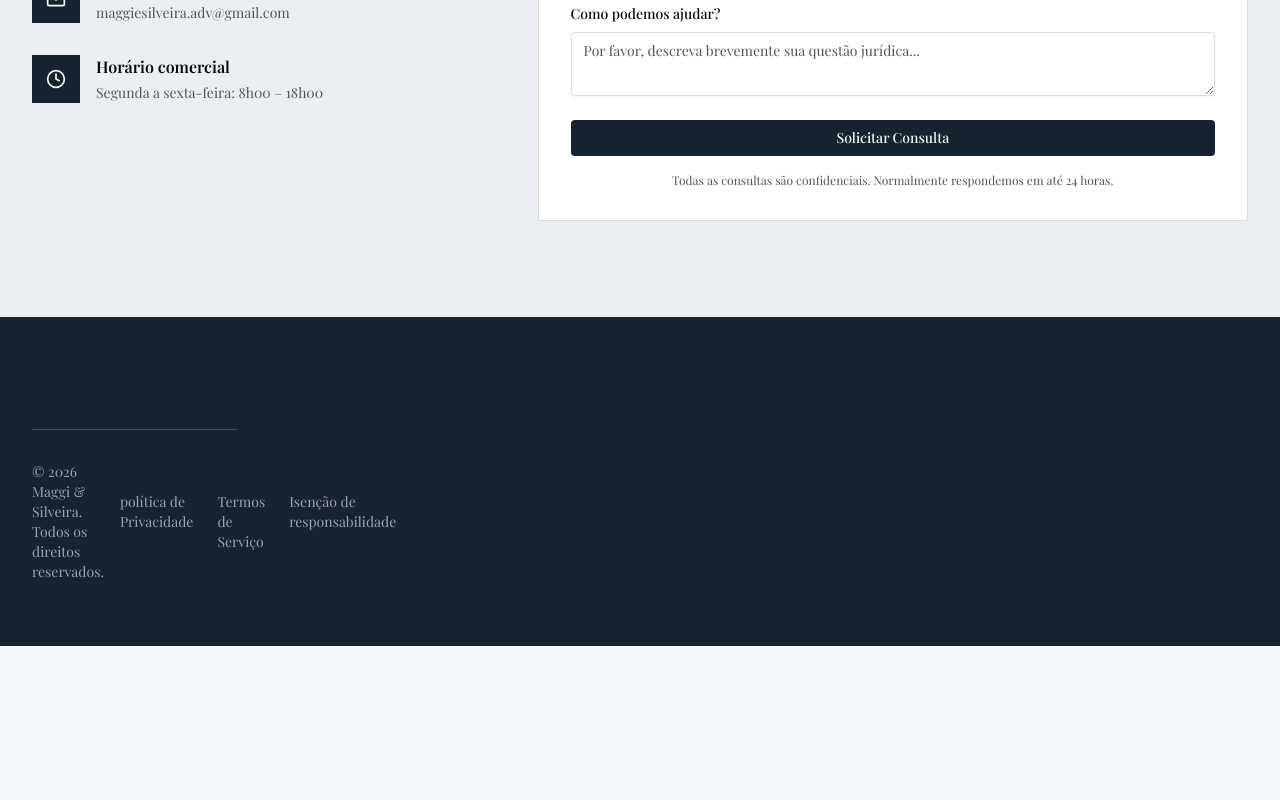
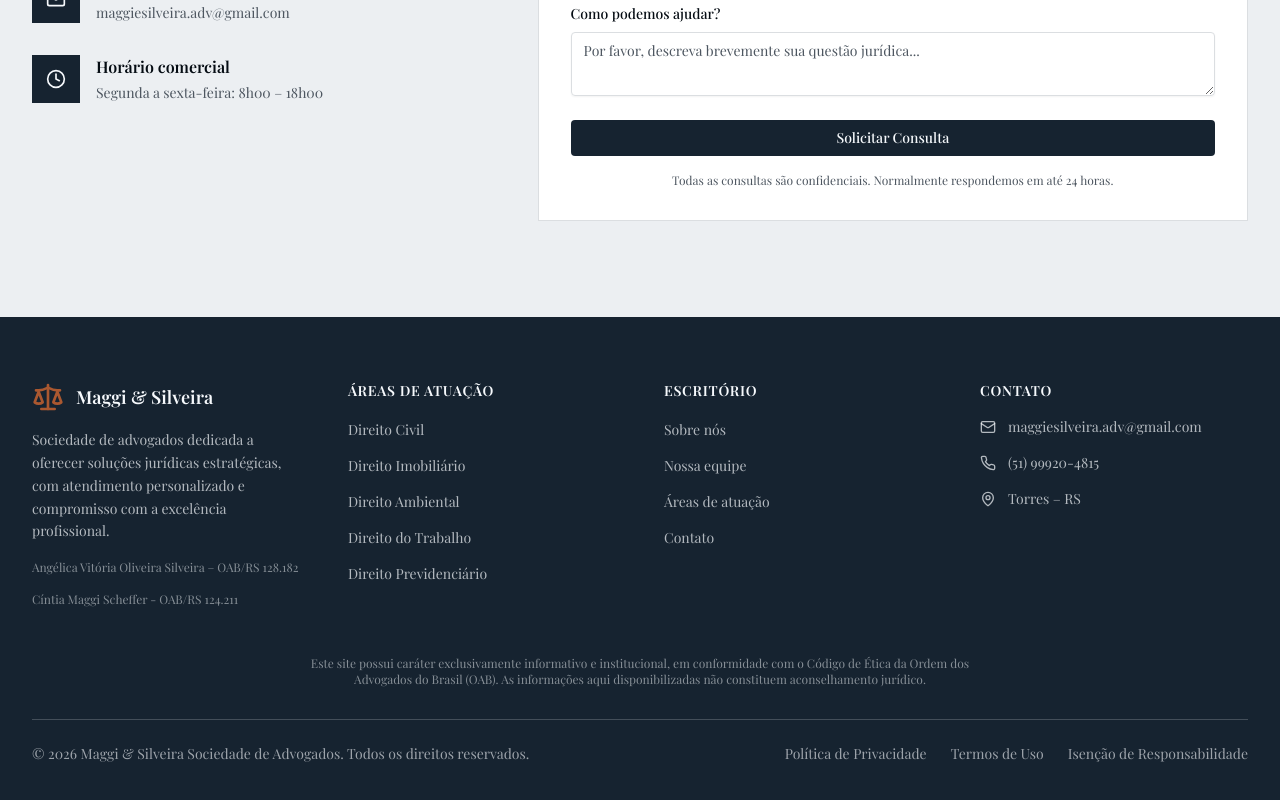
Before and after one commit to FranciscoEvaldt/Site_Maggi-Silveira, a Next.js app: page / in a window 1280 px wide. Shown: the part 4292-5092 px from the top of the page. Before the commit the page ends 4938 px from the top, so only its background shows below. Built offline with nearby package versions, Linux system fonts and the light colour scheme; a web font is replaced by a local one.

Commit message:
update footer

```diff
--- /dev/null
+++ b/app/aviso-legal/page.tsx
@@ -0,0 +1,23 @@
+export default function AvisoLegal() {
+  return (
+    <main className="max-w-4xl mx-auto px-6 py-20">
+      <h1 className="text-3xl font-bold mb-8">Aviso Legal</h1>
+
+      <p className="mb-4 text-muted-foreground">
+        Este site possui caráter exclusivamente informativo e institucional,
+        conforme as normas estabelecidas pelo Código de Ética e Disciplina da
+        Ordem dos Advogados do Brasil (OAB).
+      </p>
+
+      <p className="mb-4 text-muted-foreground">
+        O conteúdo disponibilizado não constitui oferta de serviços jurídicos
+        nem estabelece relação advogado-cliente.
+      </p>
+
+      <p className="text-muted-foreground">
+        Caso necessite de orientação jurídica, recomenda-se o contato direto com
+        um advogado habilitado.
+      </p>
+    </main>
+  )
+}
--- /dev/null
+++ b/app/isencao-de-responsabilidade/page.tsx
@@ -0,0 +1,25 @@
+export default function IsencaoResponsabilidade() {
+  return (
+    <main className="max-w-4xl mx-auto px-6 py-20">
+      <h1 className="text-3xl font-bold mb-8">
+        Isenção de Responsabilidade
+      </h1>
+
+      <p className="mb-4 text-muted-foreground">
+        As informações disponibilizadas neste site possuem caráter meramente
+        informativo e institucional.
+      </p>
+
+      <p className="mb-4 text-muted-foreground">
+        Nenhum conteúdo publicado neste site deve ser interpretado como
+        aconselhamento jurídico ou substituto para consulta profissional
+        individualizada.
+      </p>
+
+      <p className="text-muted-foreground">
+        A Maggi & Silveira Sociedade de Advogados não se responsabiliza por
+        decisões tomadas com base nas informações aqui apresentadas.
+      </p>
+    </main>
+  )
+}
--- /dev/null
+++ b/app/politica-de-privacidade/page.tsx
@@ -0,0 +1,43 @@
+export default function PoliticaPrivacidade() {
+  return (
+    <main className="max-w-4xl mx-auto px-6 py-20">
+      <h1 className="text-3xl font-bold mb-8">Política de Privacidade</h1>
+
+      <p className="mb-4 text-muted-foreground">
+        A Maggi & Silveira Sociedade de Advogados respeita a privacidade dos
+        usuários e se compromete a proteger os dados pessoais coletados neste
+        site, em conformidade com a Lei Geral de Proteção de Dados (Lei nº
+        13.709/2018 - LGPD).
+      </p>
+
+      <h2 className="text-xl font-semibold mt-8 mb-3">
+        Coleta de informações
+      </h2>
+
+      <p className="mb-4 text-muted-foreground">
+        Podemos coletar informações fornecidas voluntariamente pelo usuário por
+        meio de formulários de contato, como nome, telefone e e-mail.
+      </p>
+
+      <h2 className="text-xl font-semibold mt-8 mb-3">
+        Uso das informações
+      </h2>
+
+      <p className="mb-4 text-muted-foreground">
+        As informações coletadas são utilizadas exclusivamente para responder
+        solicitações de contato e prestar informações sobre os serviços
+        jurídicos oferecidos.
+      </p>
+
+      <h2 className="text-xl font-semibold mt-8 mb-3">
+        Proteção dos dados
+      </h2>
+
+      <p className="text-muted-foreground">
+        Adotamos medidas técnicas e organizacionais adequadas para proteger os
+        dados pessoais contra acesso não autorizado, alteração ou divulgação
+        indevida.
+      </p>
+    </main>
+  )
+}
--- /dev/null
+++ b/app/termos-de-uso/page.tsx
@@ -0,0 +1,39 @@
+export default function TermosDeUso() {
+  return (
+    <main className="max-w-4xl mx-auto px-6 py-20">
+      <h1 className="text-3xl font-bold mb-8">Termos de Uso</h1>
+
+      <p className="mb-4 text-muted-foreground">
+        O acesso e uso deste site implicam na aceitação dos presentes termos e
+        condições.
+      </p>
+
+      <h2 className="text-xl font-semibold mt-8 mb-3">
+        Uso do conteúdo
+      </h2>
+
+      <p className="mb-4 text-muted-foreground">
+        Todo o conteúdo deste site possui caráter exclusivamente informativo e
+        institucional, não constituindo aconselhamento jurídico.
+      </p>
+
+      <h2 className="text-xl font-semibold mt-8 mb-3">
+        Propriedade intelectual
+      </h2>
+
+      <p className="mb-4 text-muted-foreground">
+        Todo o conteúdo deste site, incluindo textos, logotipos e elementos
+        gráficos, é protegido por direitos autorais.
+      </p>
+
+      <h2 className="text-xl font-semibold mt-8 mb-3">
+        Alterações
+      </h2>
+
+      <p className="text-muted-foreground">
+        A Maggi & Silveira Sociedade de Advogados reserva-se o direito de
+        modificar estes termos a qualquer momento.
+      </p>
+    </main>
+  )
+}
--- a/components/footer.tsx
+++ b/components/footer.tsx
@@ -1,63 +1,137 @@
-import Link from "next/link"
-import { Scale } from "lucide-react"
+import Link from "next/link";
+import { Scale, Mail, Phone, MapPin } from "lucide-react";
 
 const footerLinks = {
-  "Áreas de Prática": [
-    { label: "Corporate Law", href: "#" },
-    { label: "Litigation", href: "#" },
-    { label: "Estate Planning", href: "#" },
-    { label: "Real Estate", href: "#" },
-    { label: "Family Law", href: "#" },
+  "Áreas de Atuação": [
+    { label: "Direito Civil", href: "#practice-areas" },
+    { label: "Direito Imobiliário", href: "#practice-areas" },
+    { label: "Direito Ambiental", href: "#practice-areas" },
+    { label: "Direito do Trabalho", href: "#practice-areas" },
+    { label: "Direito Previdenciário", href: "#practice-areas" },
   ],
-  Recursos: [
-    { label: "Legal Blog", href: "#" },
-    { label: "FAQs", href: "#" },
-    { label: "Client Portal", href: "#" },
-    { label: "News & Updates", href: "#" },
-  ],
-  Empresa: [
+  Escritório: [
     { label: "Sobre nós", href: "#about" },
-    { label: "Nossa equipe", href: "#" },
-    { label: "Carreiras", href: "#" },
+    { label: "Nossa equipe", href: "#team" },
+    { label: "Áreas de atuação", href: "#practice-areas" },
     { label: "Contato", href: "#contact" },
   ],
-}
+};
 
 export function Footer() {
   return (
     <footer className="bg-primary text-primary-foreground">
       <div className="max-w-7xl mx-auto px-6 lg:px-8 py-16">
-        <div className="grid md:grid-cols-2 lg:grid-cols-5 gap-12">
+        <div className="grid md:grid-cols-2 lg:grid-cols-4 gap-12">
+          {/* Logo + descrição */}
+          <div>
+            <div className="flex items-center gap-3 mb-4">
+              <Scale className="h-8 w-8 text-accent" />
+              <span className="text-lg font-semibold">Maggi & Silveira</span>
+            </div>
 
+            <p className="text-sm text-primary-foreground/70 leading-relaxed">
+              Sociedade de advogados dedicada a oferecer soluções jurídicas
+              estratégicas, com atendimento personalizado e compromisso com a
+              excelência profissional.
+            </p>
+
+            <p className="text-xs text-primary-foreground/50 mt-4">
+              Angélica Vitória Oliveira Silveira – OAB/RS 128.182
+            </p>
+
+            <p className="text-xs text-primary-foreground/50 mt-4">
+              Cíntia Maggi Scheffer - OAB/RS 124.211
+            </p>
+          </div>
+
+          {/* Links */}
+          {Object.entries(footerLinks).map(([title, links]) => (
+            <div key={title}>
+              <h3 className="text-sm font-semibold mb-4 tracking-wider uppercase">
+                {title}
+              </h3>
+
+              <ul className="space-y-3">
+                {links.map((link) => (
+                  <li key={link.label}>
+                    <Link
+                      href={link.href}
+                      className="text-sm text-primary-foreground/70 hover:text-accent transition-colors"
+                    >
+                      {link.label}
+                    </Link>
+                  </li>
+                ))}
+              </ul>
+            </div>
+          ))}
+
+          {/* Contato */}
+          <div>
+            <h3 className="text-sm font-semibold mb-4 tracking-wider uppercase">
+              Contato
+            </h3>
+
+            <ul className="space-y-4 text-sm text-primary-foreground/70">
+              <li className="flex items-center gap-3">
+                <Mail size={16} />
+                maggiesilveira.adv@gmail.com
+              </li>
+
+              <li className="flex items-center gap-3">
+                <Phone size={16} />
+                (51) 99920-4815
+              </li>
+
+              <li className="flex items-center gap-3">
+                <MapPin size={16} />
+                Torres – RS
+              </li>
+            </ul>
+          </div>
+        </div>
+
+        {/* aviso institucional OAB */}
+        <div className="mt-12 text-center max-w-3xl mx-auto">
+          <p className="text-xs text-primary-foreground/50 text-center max-w-2xl mx-auto">
+            Este site possui caráter exclusivamente informativo e institucional,
+            em conformidade com o Código de Ética da Ordem dos Advogados do
+            Brasil (OAB). As informações aqui disponibilizadas não constituem
+            aconselhamento jurídico.
+          </p>
+        </div>
 
         {/* Bottom Bar */}
-        <div className="border-t border-primary-foreground/20 mt-12 pt-8 flex flex-col md:flex-row justify-between items-center gap-4">
+        <div className="border-t border-primary-foreground/20 mt-8 pt-6 flex flex-col md:flex-row justify-between items-center gap-4">
           <p className="text-sm text-primary-foreground/60">
-            © {new Date().getFullYear()} Maggi & Silveira. Todos os direitos reservados.
+            © {new Date().getFullYear()} Maggi & Silveira Sociedade de
+            Advogados. Todos os direitos reservados.
           </p>
+
           <div className="flex gap-6">
             <Link
-              href="#"
+              href="/politica-de-privacidade"
               className="text-sm text-primary-foreground/60 hover:text-primary-foreground transition-colors"
             >
-              política de Privacidade
+              Política de Privacidade
             </Link>
+
             <Link
-              href="#"
+              href="/termos-de-uso"
               className="text-sm text-primary-foreground/60 hover:text-primary-foreground transition-colors"
             >
-              Termos de Serviço
+              Termos de Uso
             </Link>
+
             <Link
-              href="#"
+              href="/isencao-de-responsabilidade"
               className="text-sm text-primary-foreground/60 hover:text-primary-foreground transition-colors"
             >
-              Isenção de responsabilidade
+              Isenção de Responsabilidade
             </Link>
           </div>
         </div>
-        </div>
       </div>
     </footer>
-  )
+  );
 }
```
